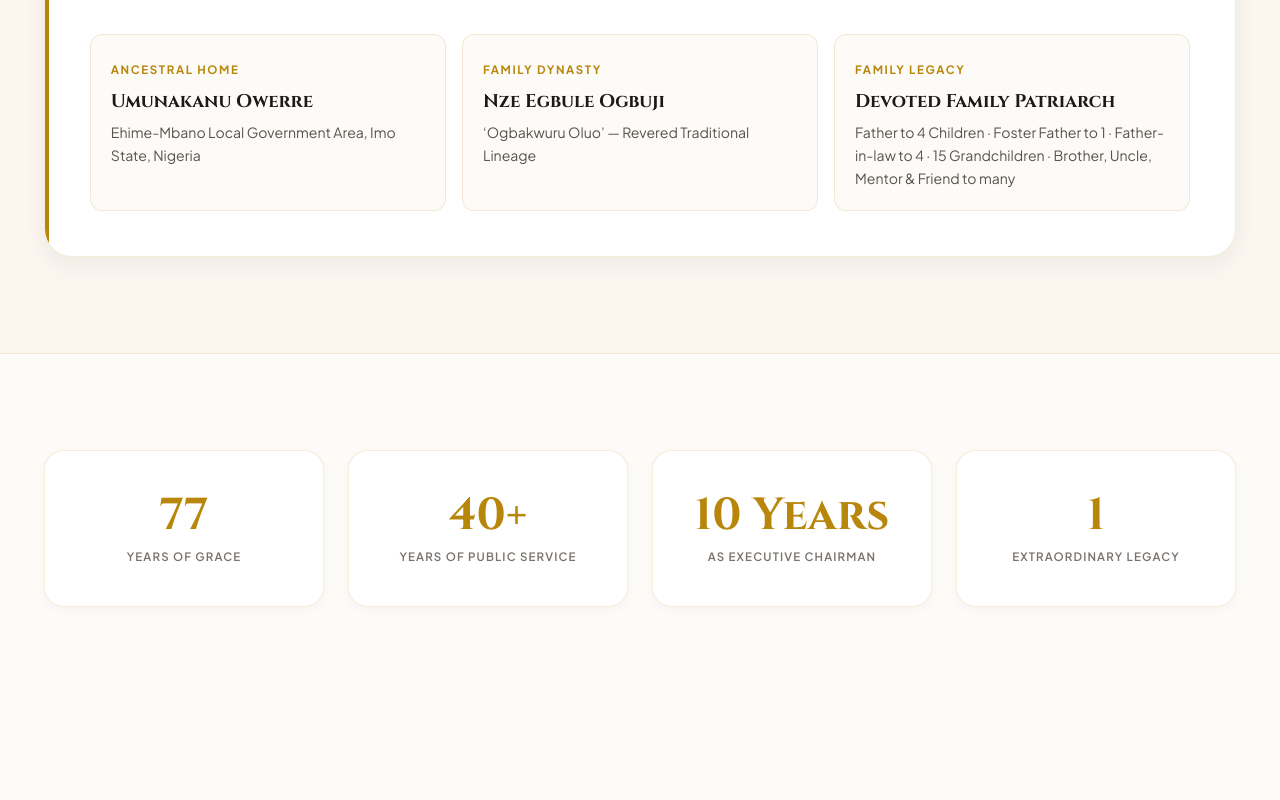
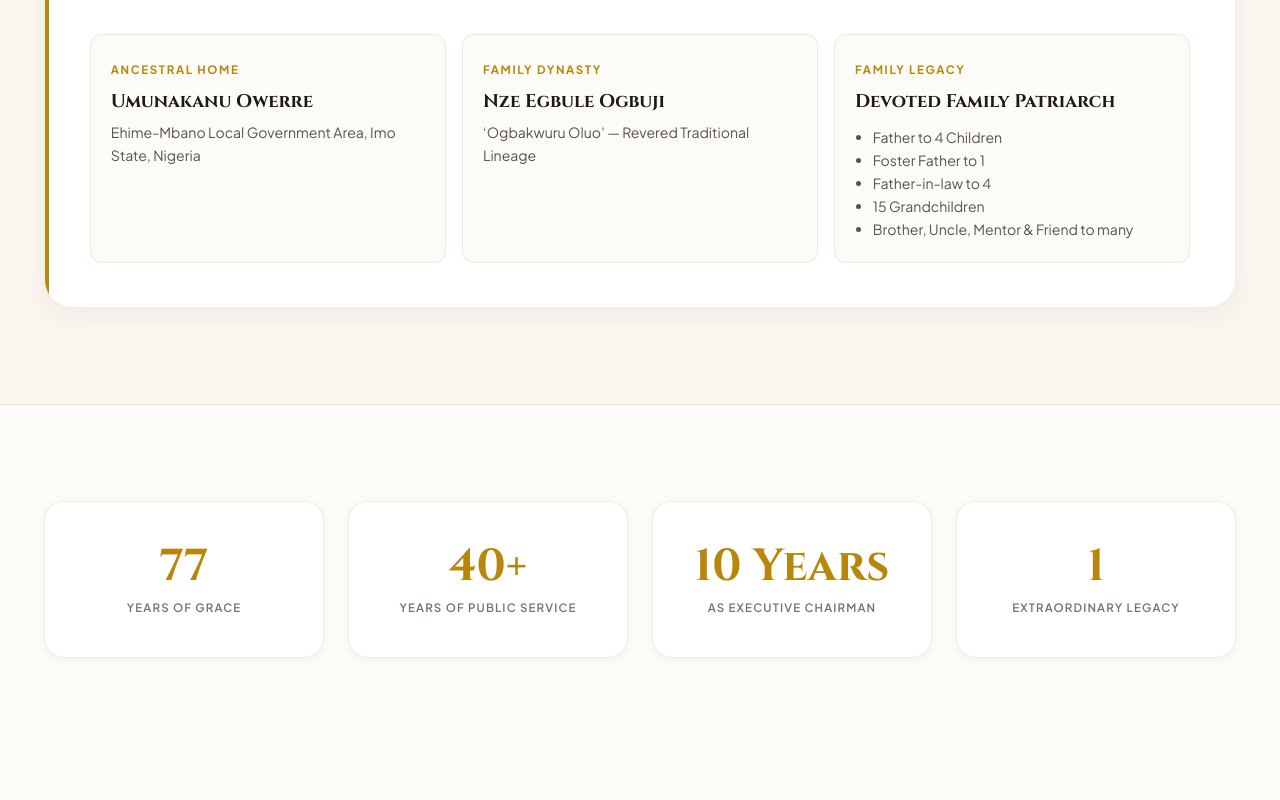
Before and after one commit to StaticMinus/b.ceremony, a Next.js app: page / in a window 1280 px wide. Shown: the part 2800-3600 px from the top of the page. Built offline with nearby package versions, Linux system fonts and the light colour scheme.

Commit message:
Format Family Legacy as clean structured bullet list

```diff
--- a/src/app/components/ExtendedDossier.js
+++ b/src/app/components/ExtendedDossier.js
@@ -30,7 +30,13 @@ const DOSSIER_SECTIONS = [
           <div className={styles.dossierInfoCard}>
             <span className={styles.dossierInfoTag}>FAMILY LEGACY</span>
             <h4>Devoted Family Patriarch</h4>
-            <p>Father to 4 Children · Foster Father to 1 · Father-in-law to 4 · 15 Grandchildren · Brother, Uncle, Mentor & Friend to many</p>
+            <ul style={{ marginTop: "0.5rem", paddingLeft: "1.1rem", fontSize: "0.88rem", color: "var(--color-text-secondary)", lineHeight: "1.65" }}>
+              <li>Father to 4 Children</li>
+              <li>Foster Father to 1</li>
+              <li>Father-in-law to 4</li>
+              <li>15 Grandchildren</li>
+              <li>Brother, Uncle, Mentor & Friend to many</li>
+            </ul>
           </div>
         </div>
       </div>
--- a/src/app/components/ScrollTimeline.js
+++ b/src/app/components/ScrollTimeline.js
@@ -51,7 +51,13 @@ const TIMELINE_DATA = [
     year: "Family Legacy",
     title: "Family Legacy",
     subtitle: "Devoted Family Patriarch",
-    desc: "Father to 4 Children · Foster Father to 1 · Father-in-law to 4 · 15 Grandchildren · Brother, Uncle, Mentor, & Friend to many.",
+    items: [
+      "Father to 4 Children",
+      "Foster Father to 1",
+      "Father-in-law to 4",
+      "15 Grandchildren",
+      "Brother, Uncle, Mentor & Friend to many",
+    ],
     icon: "👨‍👩‍👧‍👦",
   },
 ];
@@ -110,7 +116,15 @@ export default function ScrollTimeline() {
                     <p className={styles.timelineCardSubtitle}>{item.subtitle}</p>
                   )}
 
-                  <p className={styles.timelineCardDesc}>{item.desc}</p>
+                  {item.items ? (
+                    <ul style={{ marginTop: "0.65rem", paddingLeft: "1.2rem", color: "var(--color-text-secondary)", fontSize: "0.9rem", lineHeight: "1.7" }}>
+                      {item.items.map((it) => (
+                        <li key={it} style={{ marginBottom: "0.25rem" }}>{it}</li>
+                      ))}
+                    </ul>
+                  ) : (
+                    <p className={styles.timelineCardDesc}>{item.desc}</p>
+                  )}
                 </div>
               </div>
 
```
